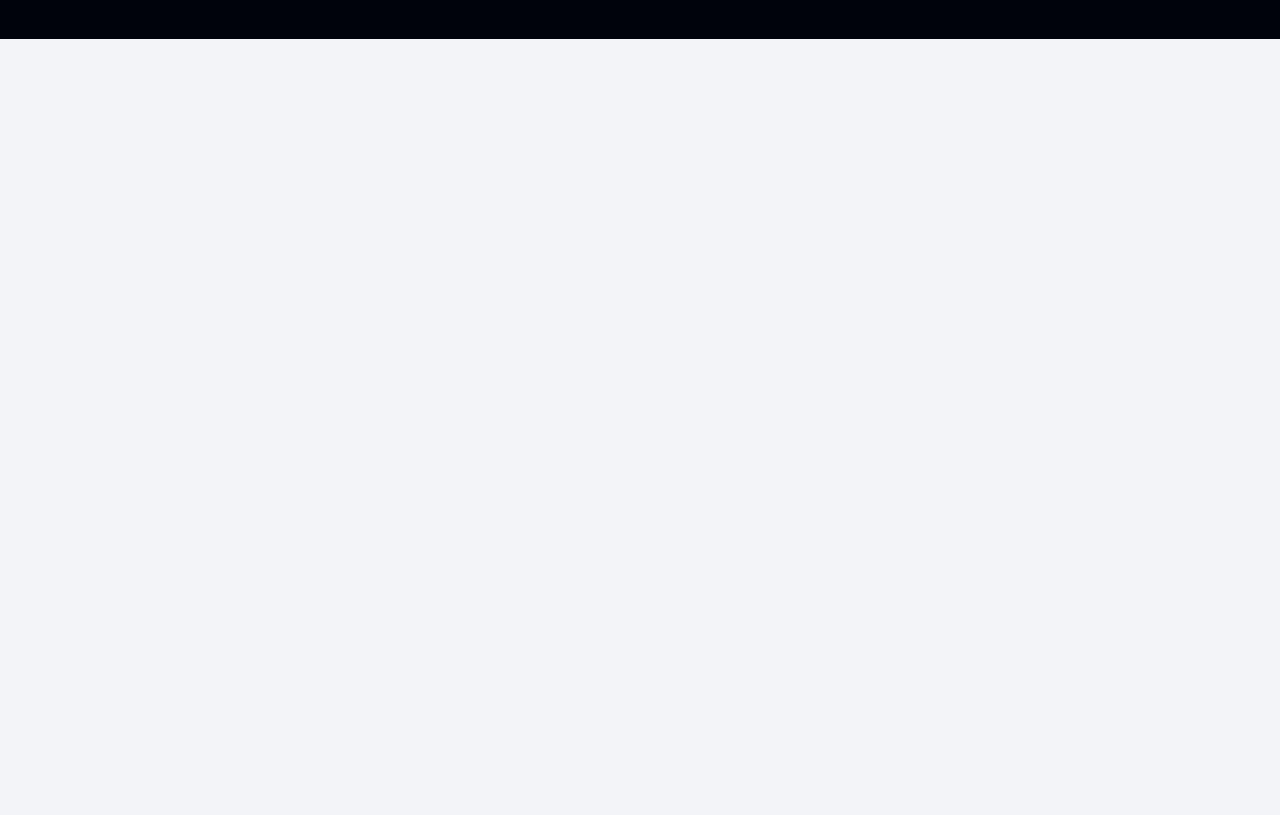
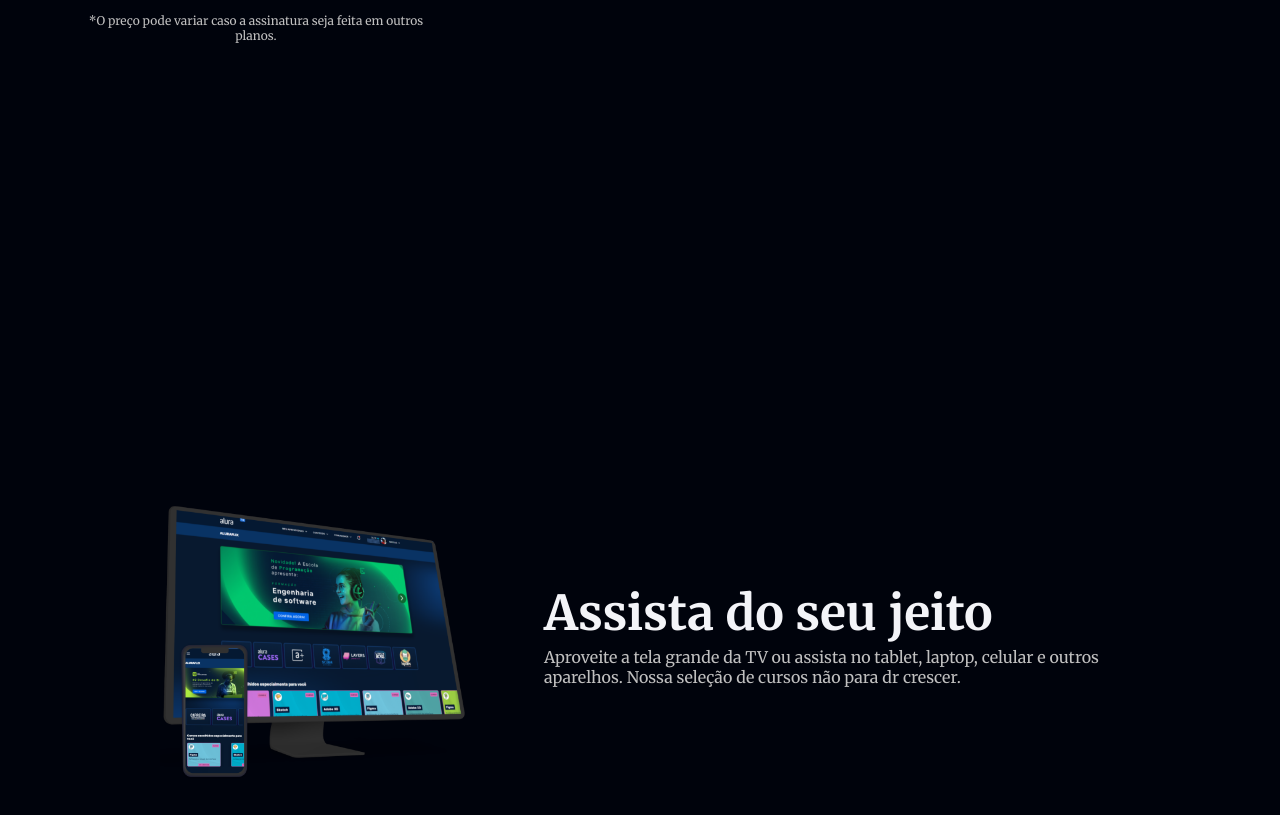
Before and after one commit to sosomalvadeza/AluraPlus2D, a plain HTML site: page index.html in a window 1280 px wide. Shown: the part 565-1380 px from the top of the page. Before the commit the page ends 800 px from the top, so only its background shows below. Drawn offline with Linux system fonts and the light colour scheme.

Commit message:
Add files via upload

```diff
--- a/index.html
+++ b/index.html
@@ -22,6 +22,13 @@
             <p class="container-aviso">*O preço pode variar caso a assinatura seja feita em outros planos.</p>
         </div>
     </section>
+    <section class="container secundario">
+        <img src="./img/Plataformas.png" alt="Um monitor com AluraPlus aberto" class="imagem-secundaria">
+        <div class="container-descricao">
+            <h2 class="descricao-titulo">Assista do seu jeito</h2>
+            <p class="descricao-texto">Aproveite a tela grande da TV ou assista no tablet, laptop, celular e outros aparelhos. Nossa seleção de cursos não para dr crescer.</p>
+        </div>
+    </section>
 </body>
 
 </html>
--- a/style.css
+++ b/style.css
@@ -3,7 +3,7 @@
     --rosa-principal: #ffcdd4;
     --cinza-secundario: #C0C0C0;
     --botao-rosa: #F99AAA;
-    --cor-de-fundo: #f3f4f8;
+    --cor-de-fundo: #00030C;
     --fonte-principal: Merriweather;
 }
 *{
@@ -22,6 +22,8 @@ body{
     background-image: url("img/Background.png");
     background-repeat: no-repeat;
     background-size: contain;
+    align-items: center;
+    text-align: center;
 }
 .container{
     height: 100vh;
@@ -30,7 +32,6 @@ body{
 
 }
 .container-botao{
-
     background-color: var(--botao-rosa);
     border-radius: 5px;
     padding: 1em;
@@ -57,3 +58,19 @@ body{
 .container-caixa{
     margin: 0 5em;
 }
+.imagem-secundaria{
+    width: 80%;
+}
+.secundario{
+    align-items: center;
+    margin: 0 10em;
+}
+.descricao-titulo{
+    font-weight: 700;
+    font-size: 48px;
+    color: var(--branco-principal);
+    margin-bottom: 0.1em;
+}
+.descricao-texto{
+    color: var(--cinza-secundario)
+}
```
